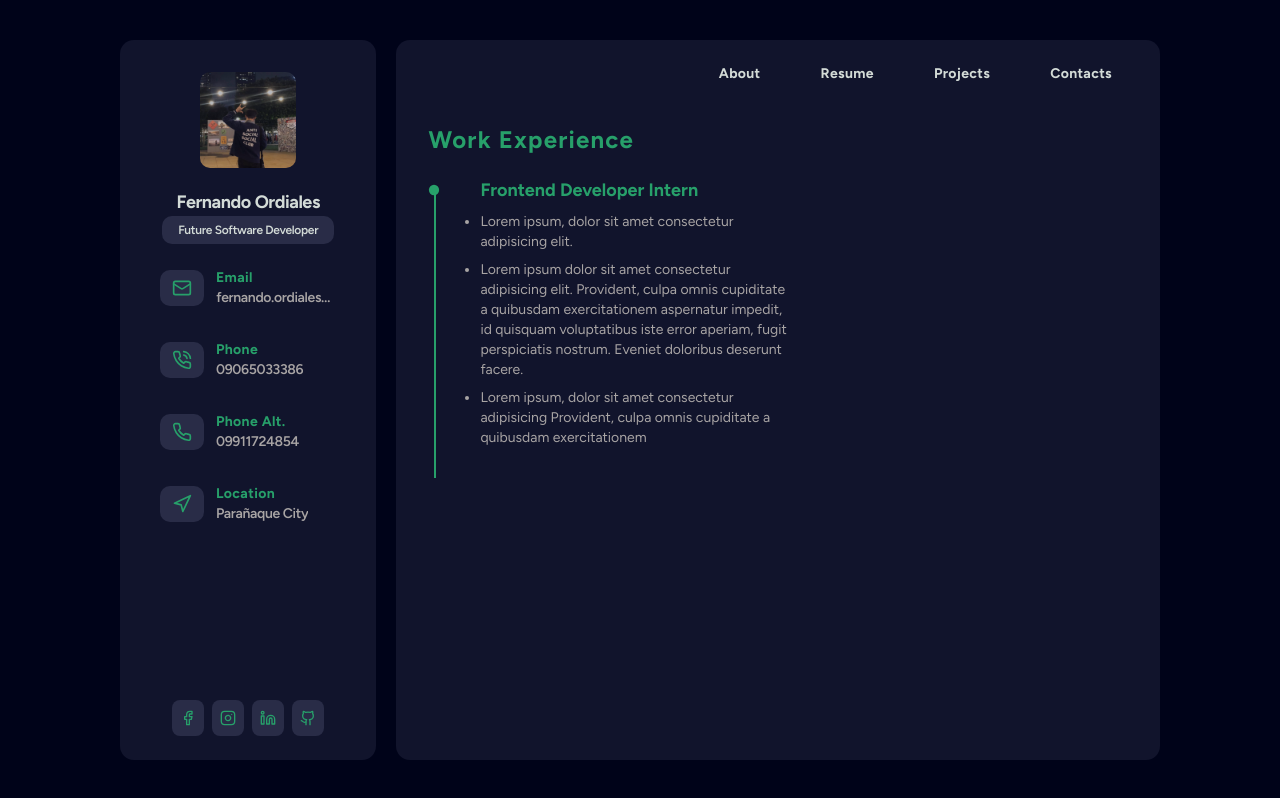
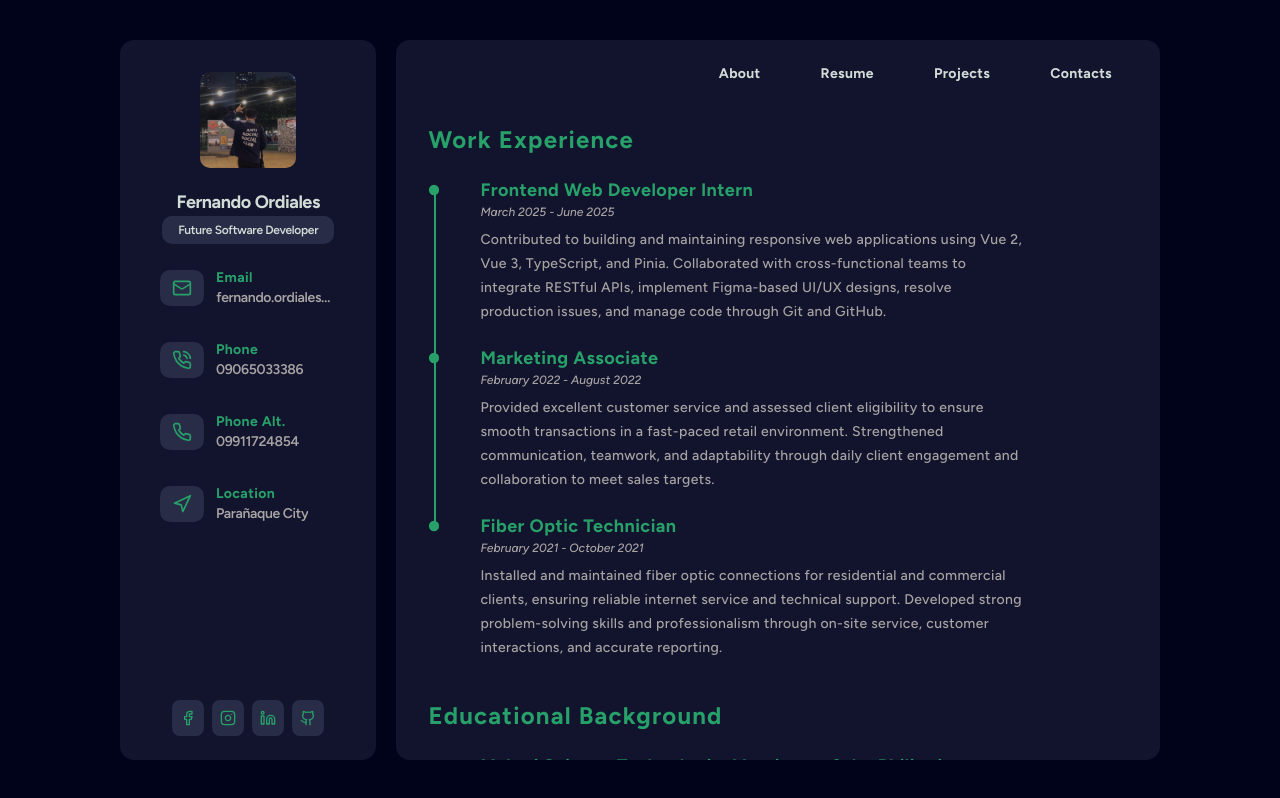
Before and after one commit to Liam-Moriarty/ordiales-portfolio, a React (Vite) app: page /resume in a window 1280 px wide. Built offline with nearby package versions, Linux system fonts and the light colour scheme.

Commit message:
add timeline in resume

```diff
--- a/src/components/Timeline.tsx
+++ b/src/components/Timeline.tsx
@@ -1,9 +1,18 @@
-const Timeline = () => {
+import type { ResumeContent } from "@/interfaces";
+
+const Timeline = ({ contents }: { contents: ResumeContent[] }) => {
   return (
-    <div className="w-90">
+    <div className="max-w-150">
       <ul>
-        <li className="relative flex gap-10 pb-5 items-baseline">
-          <div className="before:absolute before:left-[5.3px] before:top-[10px] before:h-full before:w-[2px] before:bg-[var(--primary-ctc)]">
+        {contents.map((content: ResumeContent, index: number) => (
+          <li key={index} className="relative flex gap-10 pb-5 items-baseline">
+            <div
+              className={
+                index === contents.length - 1
+                  ? ""
+                  : "before:absolute before:left-[5.3px] before:top-[10px] before:h-full before:w-[2px] before:bg-[var(--primary-ctc)]"
+              }
+            >
               <svg
                 className="w-3 h-3 text-[var(--text-ctc)]"
                 viewBox="0 0 448 448"
@@ -15,26 +24,28 @@ const Timeline = () => {
             </div>
 
             <div className="text-sm text-[var(--text-muted)]">
-            <p className="text-lg font-bold text-[var(--text-ctc)]">
-              Frontend Developer Intern
+              <p className="text-lg font-bold text-[var(--text-ctc)] tracking-wide">
+                {content.title}
               </p>
-            <ul className="mt-2 list-disc">
-              <li className="mt-2">
-                Lorem ipsum, dolor sit amet consectetur adipisicing elit.
-              </li>
-              <li className="mt-2">
-                Lorem ipsum dolor sit amet consectetur adipisicing elit.
-                Provident, culpa omnis cupiditate a quibusdam exercitationem
-                aspernatur impedit, id quisquam voluptatibus iste error aperiam,
-                fugit perspiciatis nostrum. Eveniet doloribus deserunt facere.
-              </li>
-              <li className="mt-2">
-                Lorem ipsum, dolor sit amet consectetur adipisicing Provident,
-                culpa omnis cupiditate a quibusdam exercitationem
-              </li>
-            </ul>
+
+              {content.course && (
+                <p className="text-md font-medium text-[var(--text-muted)] italic leading-7 tracking-wide">
+                  {content.course}
+                </p>
+              )}
+
+              <p className="text-xs font-medium text-[var(--text-muted)] italic">
+                {content.date}
+              </p>
+
+              {content.details && (
+                <p className="text-md font-medium text-[var(--text-muted)] tracking-wide leading-6 mt-2">
+                  {content.details}
+                </p>
+              )}
             </div>
           </li>
+        ))}
       </ul>
     </div>
   );
--- a/src/constants/index.ts
+++ b/src/constants/index.ts
@@ -16,7 +16,13 @@ import {
   LuDatabaseZap,
   LuLayers3,
 } from "react-icons/lu";
-import type { Contacts, Links, Socials, AboutCards } from "../interfaces";
+import type {
+  Contacts,
+  Links,
+  Socials,
+  AboutCards,
+  ResumeContent,
+} from "../interfaces";
 
 export const contacts: Contacts[] = [
   {
@@ -96,3 +102,47 @@ export const aboutCards: AboutCards[] = [
       "Developing complete web applications from frontend to backend, ensuring end-to-end functionality and performance.",
   },
 ];
+
+export const workExperience: ResumeContent[] = [
+  {
+    title: "Frontend Web Developer Intern",
+    date: "March 2025 - June 2025",
+    details:
+      "Contributed to building and maintaining responsive web applications using Vue 2, Vue 3, TypeScript, and Pinia. Collaborated with cross-functional teams to integrate RESTful APIs, implement Figma-based UI/UX designs, resolve production issues, and manage code through Git and GitHub.",
+  },
+  {
+    title: "Marketing Associate",
+    date: "February 2022 - August 2022",
+    details:
+      "Provided excellent customer service and assessed client eligibility to ensure smooth transactions in a fast-paced retail environment. Strengthened communication, teamwork, and adaptability through daily client engagement and collaboration to meet sales targets.",
+  },
+  {
+    title: "Fiber Optic Technician",
+    date: "February 2021 - October 2021",
+    details:
+      "Installed and maintained fiber optic connections for residential and commercial clients, ensuring reliable internet service and technical support. Developed strong problem-solving skills and professionalism through on-site service, customer interactions, and accurate reporting.",
+  },
+];
+
+export const educationalBackground: ResumeContent[] = [
+  {
+    title: "Makati Science Technological Institute of the Philippines",
+    date: "2021 - 2025",
+    course: "Bachelor of Science in Information System",
+  },
+  {
+    title: "Kids Choice Montessori Academy",
+    date: "2018 - 2020",
+    course: "Information Communication Technology (Secondary Education)",
+  },
+  {
+    title: "Sun Valley National High School",
+    date: "2014 - 2018",
+    course: "Junior High School (Secondary Education)",
+  },
+  {
+    title: "F. Serrano Sr. Elementary School",
+    date: "2008 - 2014",
+    course: "Elementary (Primary Education)",
+  },
+];
--- a/src/pages/Resume.tsx
+++ b/src/pages/Resume.tsx
@@ -1,5 +1,6 @@
 import Timeline from "@/components/Timeline";
 import Titles from "@/components/Titles";
+import { educationalBackground, workExperience } from "@/constants";
 
 const Resume = () => {
   return (
@@ -8,13 +9,15 @@ const Resume = () => {
       <div className="w-full h-fit flex flex-col gap-5">
         <Titles label="Work Experience" />
 
-        <Timeline />
+        <Timeline contents={workExperience} />
       </div>
 
       {/* Educational Background */}
-      {/* <div className="w-full h-fit flex flex-col gap-5">
+      <div className="w-full h-fit flex flex-col gap-5">
         <Titles label="Educational Background" />
-      </div> */}
+
+        <Timeline contents={educationalBackground} />
+      </div>
     </div>
   );
 };
```
Also changed, not shown: src/interfaces/index.ts (+7 -0 lines). Lines whose indentation alone changed are shown as unchanged.
